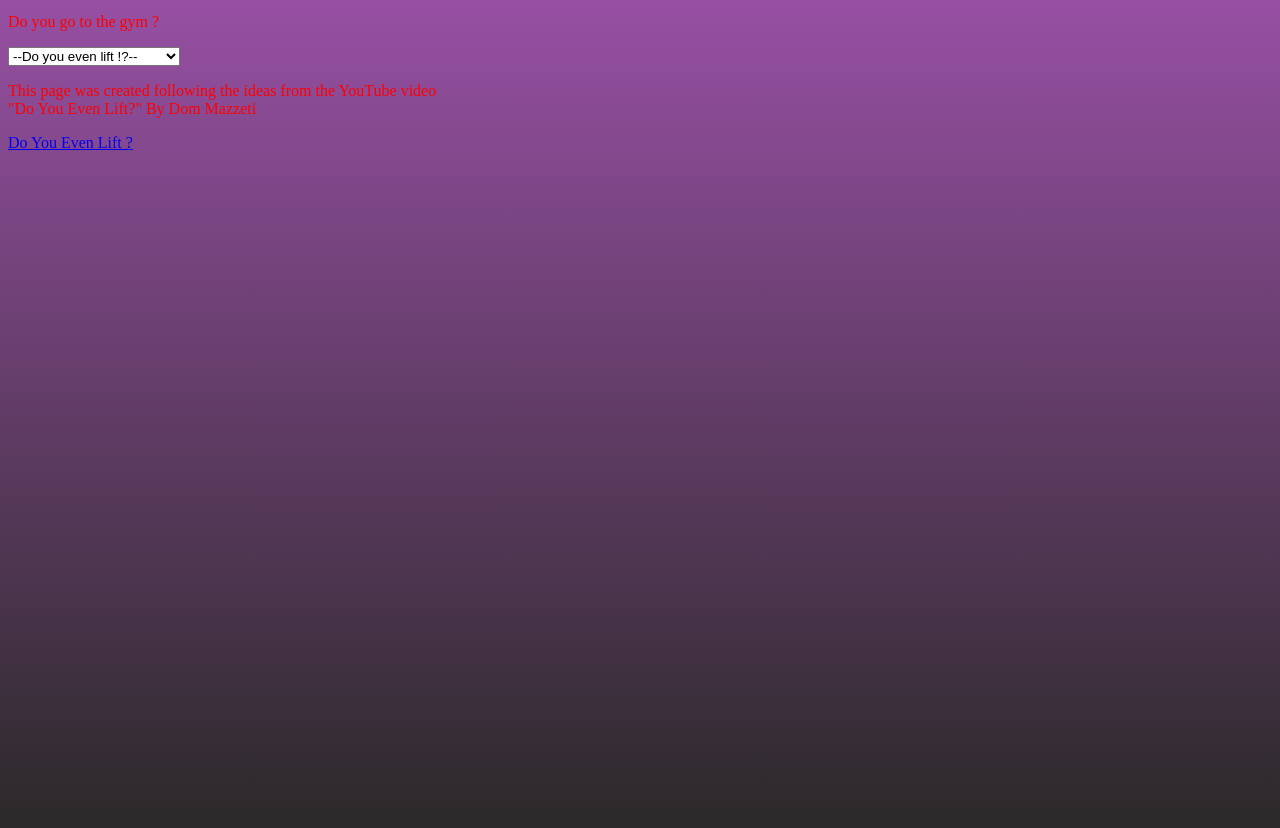
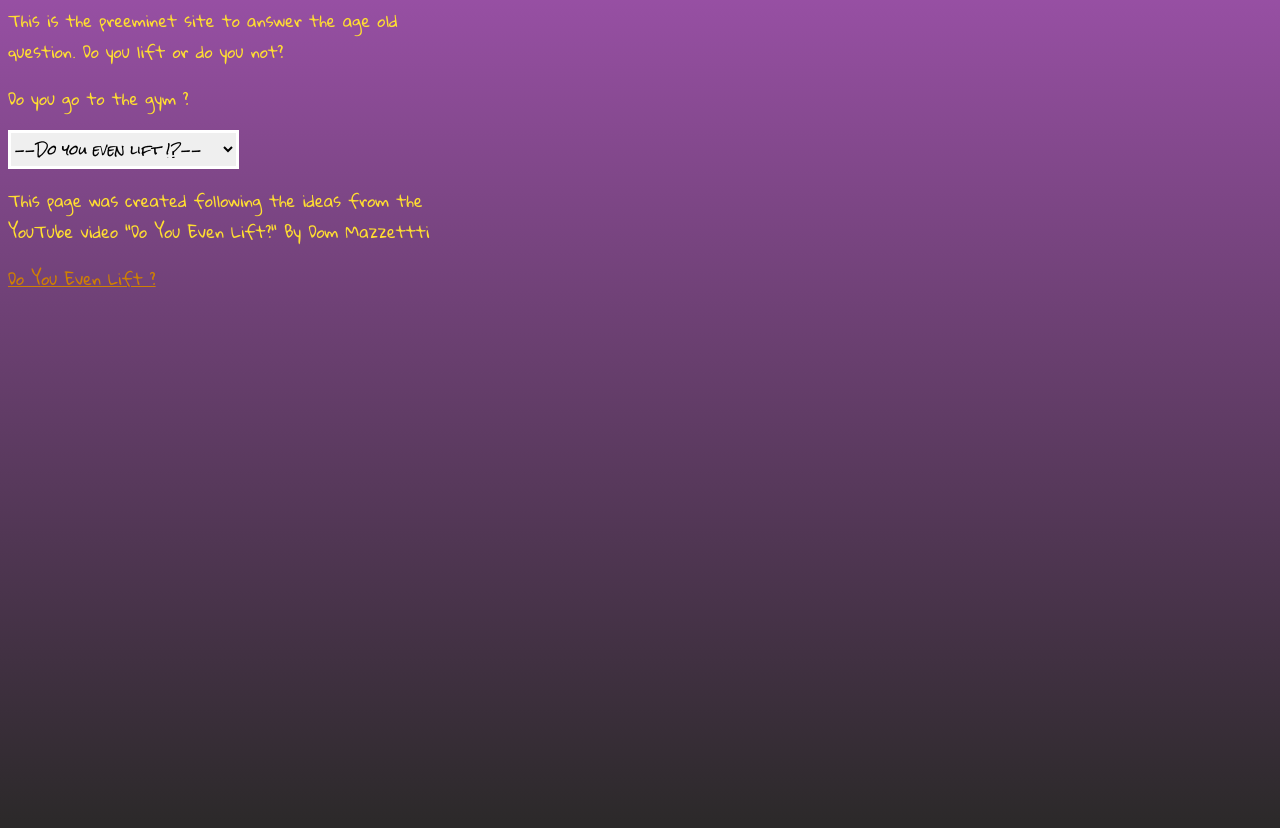
Before and after one commit to macwilly/project, a plain HTML site: page index.html in a window 1280 px wide. Shown: the part 101-929 px from the top of the page. Drawn offline with Linux system fonts and the light colour scheme; files that its build step writes are made by us from their sources.

Commit message:
working on style
getting that style right!

```diff
--- a/index.html
+++ b/index.html
@@ -21,6 +21,8 @@
 	<script src='media/javaScript/cookies.js'></script>
 	<script src='media/javaScript/validation.js'></script>
 	<script src='media/javaScript/localStorage.js'></script>
+	<link href='http://fonts.googleapis.com/css?family=Gloria+Hallelujah' rel='stylesheet' type='text/css'>
+	<link href='http://fonts.googleapis.com/css?family=Rock+Salt' rel='stylesheet' type='text/css'>
 	<link rel="stylesheet" type="text/css" href="project.css">
 	<script type="text/javascript">
 	</script>
@@ -29,10 +31,10 @@
 <body onload="selectBuild('doYouGo')">
 <div id='wrapper'>
 	<h1>Do you even lift?</h1>
-	<p>This is the preeminet site to answer the age old question. Do you lift or do you not?</p>
+	<p style="width:450px;">This is the preeminet site to answer the age old question. Do you lift or do you not?</p>
 </div>
 <footer>
-	<p style="width:450px;">This page was created following the ideas from the YouTube video "Do You Even Lift?" By Dom Mazzeti</p>
+	<p style="width:450px;">This page was created following the ideas from the YouTube video "Do You Even Lift?" By Dom Mazzettti</p>
 	<a href="https://www.youtube.com/watch?v=OloLS5kTrVs">Do You Even Lift ?</a>
 </footer>
 </body>
--- a/media/javaScript/dynamicSelect.js
+++ b/media/javaScript/dynamicSelect.js
@@ -54,7 +54,7 @@ function selectBuild(which){
 
 		selectEle.setAttribute('id', data[temp][0]);
 		selectEle.setAttribute('name', 'selects');
-
+		selectEle.style.border='solid #ffffff';
 		//make it work in ie7 yayyyy
 		if(!ie7){
 				selectEle.setAttribute('onchange', 'selectBuild(this)');
@@ -79,13 +79,8 @@ function selectBuild(which){
 		}
 		var div = document.createElement('div');
 		//Add the selects to the page
-		//fadeIn();
 		$('wrapper').appendChild(label);
 		$('wrapper').appendChild(selectEle);
-		//fadeIn();
-		/*div.appendChild(label);
-		div.appendChild(selectEle);
-		$('wrapper').appendChild(div);*/
 		fadeIn();
 	}else{
 		dyelImage(temp);
--- a/media/javaScript/lift.js
+++ b/media/javaScript/lift.js
@@ -7,7 +7,7 @@ function liftImg(){
 	var $ = document.getElementById('sourceInfo');
 	console.log($$.style.top);
 
-	if(parseInt($$.style.top)>50){
+	if(parseInt($$.style.top)>90){
 		$$.style.top=parseInt($$.style.top)-25+'px';
 		setTimeout( function(){liftImg();},10);
 	}
@@ -16,7 +16,7 @@ function liftImg(){
 
 function liftText(){
 	var $ = document.getElementById('sourceInfo');
-		if(parseInt($.style.top)>560){
+		if(parseInt($.style.top)>570){
 			$.style.top=parseInt($.style.top)-24+'px';
 			setTimeout( function(){liftText();},6);
 		}
--- a/project.css
+++ b/project.css
@@ -6,6 +6,8 @@ body {
     background: -moz-linear-gradient(rgb(164,84,178), rgb(43,41,41)); /* For Firefox 3.6 to 15 */
     background: linear-gradient(rgb(164,84,178), rgb(43,41,41)); /* Standard syntax (must be last) */
     /*gradent was learned from w3 schools http://www.w3schools.com/css/css3_gradients.asp */
+
+    font-family: 'Gloria Hallelujah', cursive, serif ;
 }
 
 img{
@@ -14,7 +16,7 @@ img{
 	}
 
 p{
-	color:red;
+	color:#ffde31;
 }
 
 #sourceInfo{
@@ -23,5 +25,15 @@ p{
 }
 
 h1{
+	text-align: center;
+}
 
+a{
+	color:#d08002;
 }
+a:visited{
+	color: #bebbb7;
+}
+select{
+	font-family: 'Rock Salt', cursive;
+}
```
